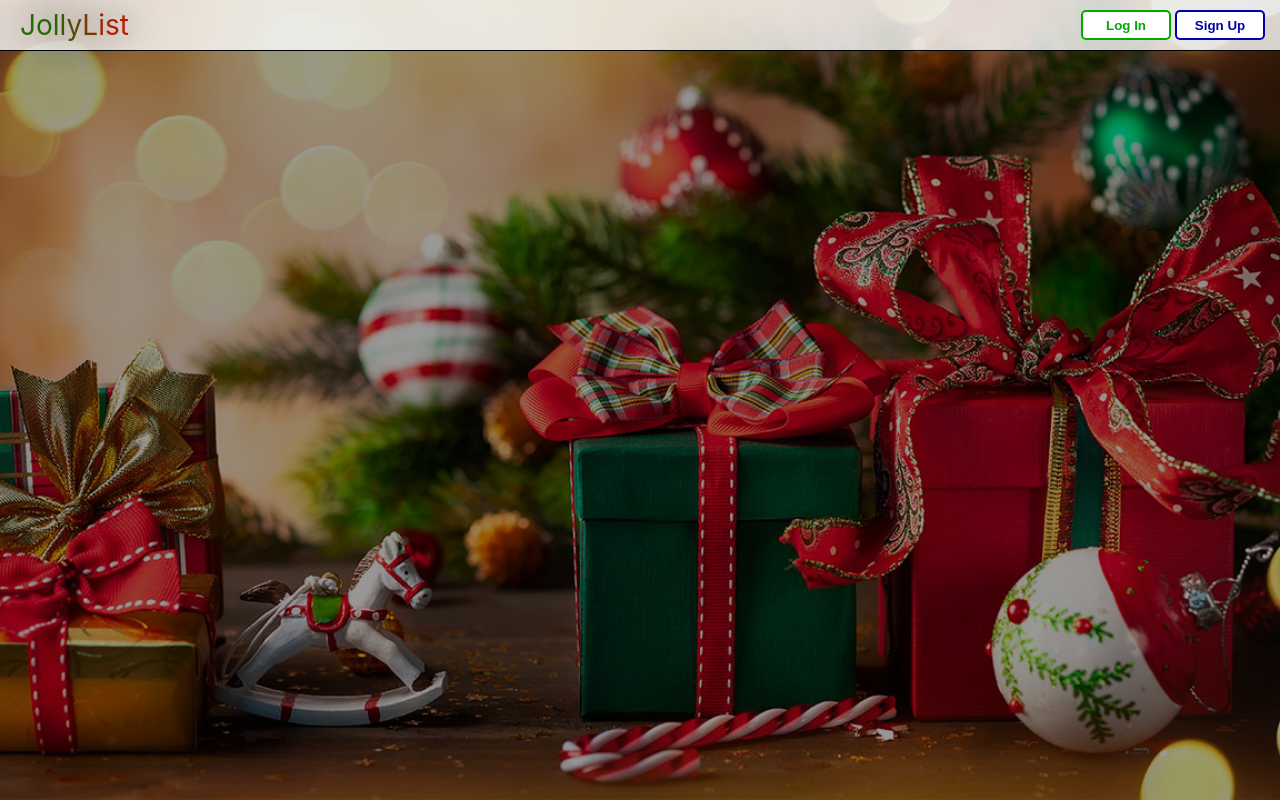
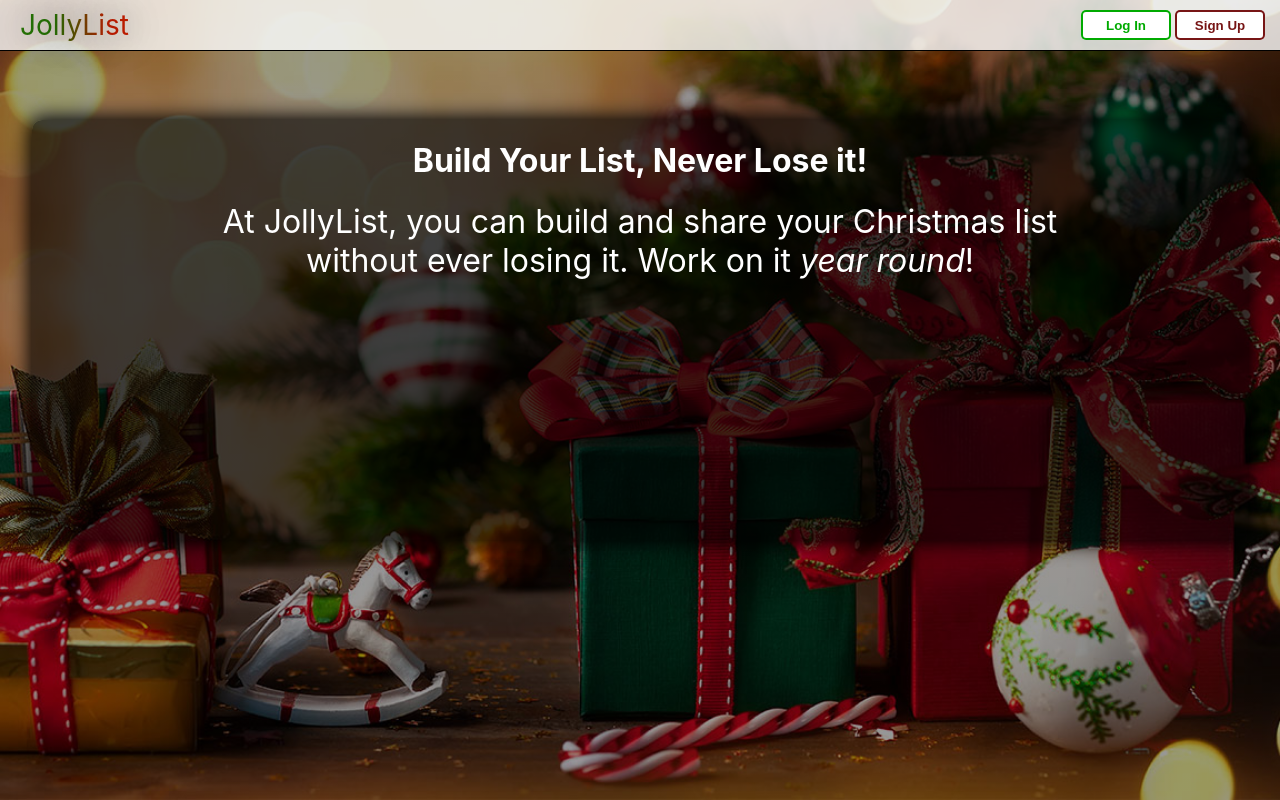
Before and after one commit to MatthewPalmer9/christmaslist, a React (Create React App) app: page / in a window 1280 px wide. Built offline with nearby package versions, Linux system fonts and the light colour scheme; no server answers.

Commit message:
Added div.header content and tweaked the box shadow.

```diff
--- a/src/components/TestPage.jsx
+++ b/src/components/TestPage.jsx
@@ -13,7 +13,7 @@ export default function TestPage(props) {
             setUser(resp.user.username)
             setList(resp.listitems)
         })
-    }, [])
+    }, [props.match.url])
 
 
     return (
--- a/src/containers/Landing.jsx
+++ b/src/containers/Landing.jsx
@@ -6,7 +6,13 @@ export default function Landing() {
     return (
         <>
             <div className="landing-container">
-
+                <div className="landing-header-container">
+                    <h1>Build Your List, Never Lose it!</h1>
+                    <p>
+                        At JollyList, you can build and share your Christmas
+                        list without ever losing it. Work on it <em>year round</em>!
+                    </p>
+                </div>
             </div>
         </>
     )
--- a/src/styles/landing.css
+++ b/src/styles/landing.css
@@ -4,3 +4,28 @@
     background-size: cover;
     height: 100vh;
 }
+
+.landing-header-container {
+    display: flex;
+    flex-direction: column;
+    position: relative;
+    top: 120px;
+    width: 95vw;
+    margin: 0 auto;
+    height: 420px;
+    background-color: rgba(0, 0, 0, 0.6);
+    border-radius: 10px;
+    box-shadow: 0 0 20px 3px black;
+}
+        .landing-header-container h1 {
+            text-align: center;
+            width: 100%;
+            color: white;
+        }
+
+        .landing-header-container p {
+            text-align: center;
+            width: 75%;
+            margin: 0 auto;
+            color: white;
+        }
--- a/src/styles/navbar.css
+++ b/src/styles/navbar.css
@@ -73,15 +73,15 @@
     border: none;
     width: 90px;
     height: 30px;
-    color: rgb(0, 0, 170);
+    color: rgb(119, 21, 21);
     font-weight: bold;
     border-radius: 5px;
-    box-shadow: inset 0px 0px 0px 2px rgb(0, 0, 170);
+    box-shadow: inset 0px 0px 0px 2px rgb(119, 21, 21);
     background-color: white;
     transition: 400ms;
 }
         #signup:hover {
             cursor: pointer;
             color: white;
-            background-color: rgb(0, 0, 170);
+            background-color: rgb(119, 21, 21);
         }
```
Also changed, not shown: 1 other file (tests, documents, lock files or other folders).
